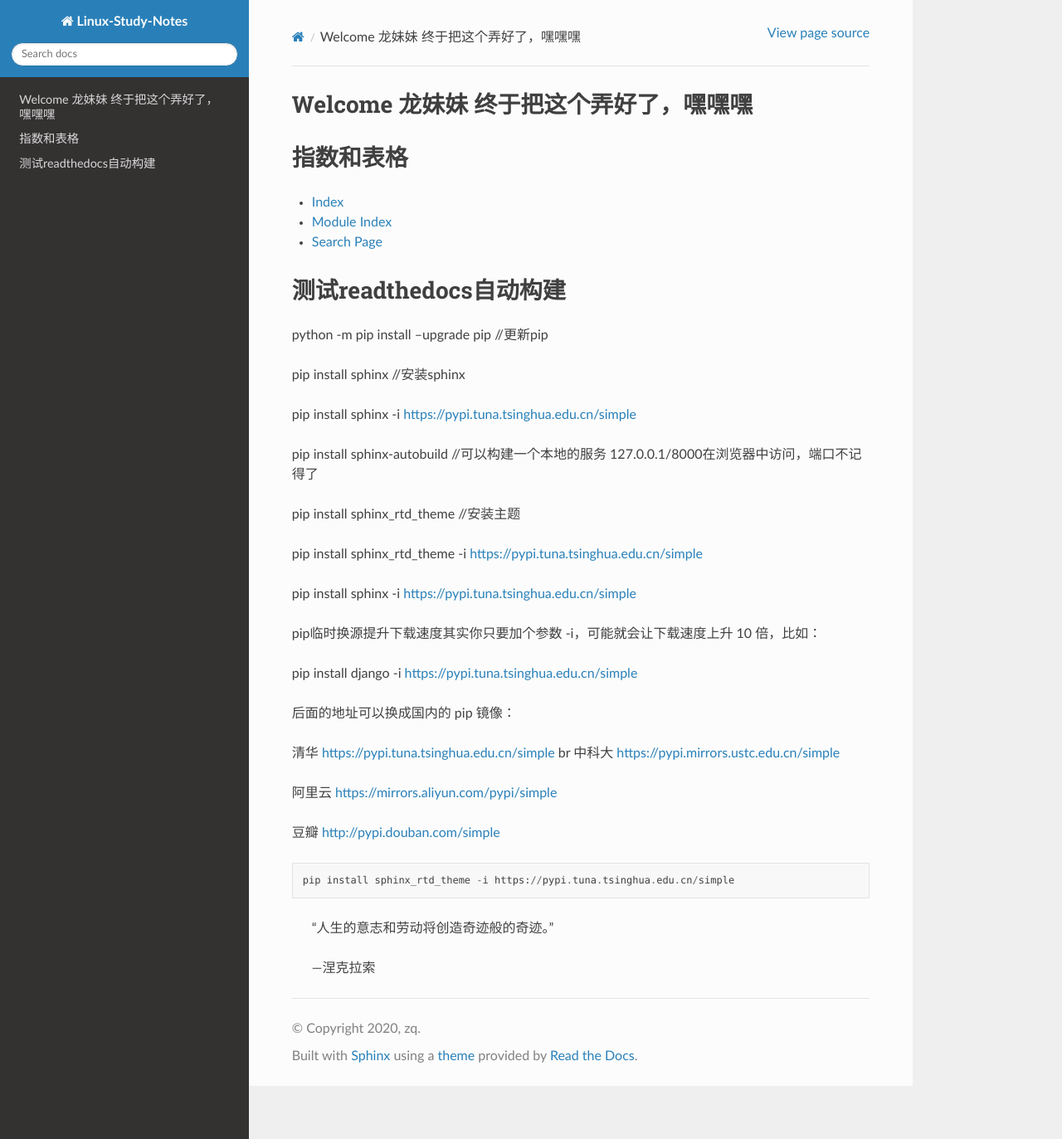
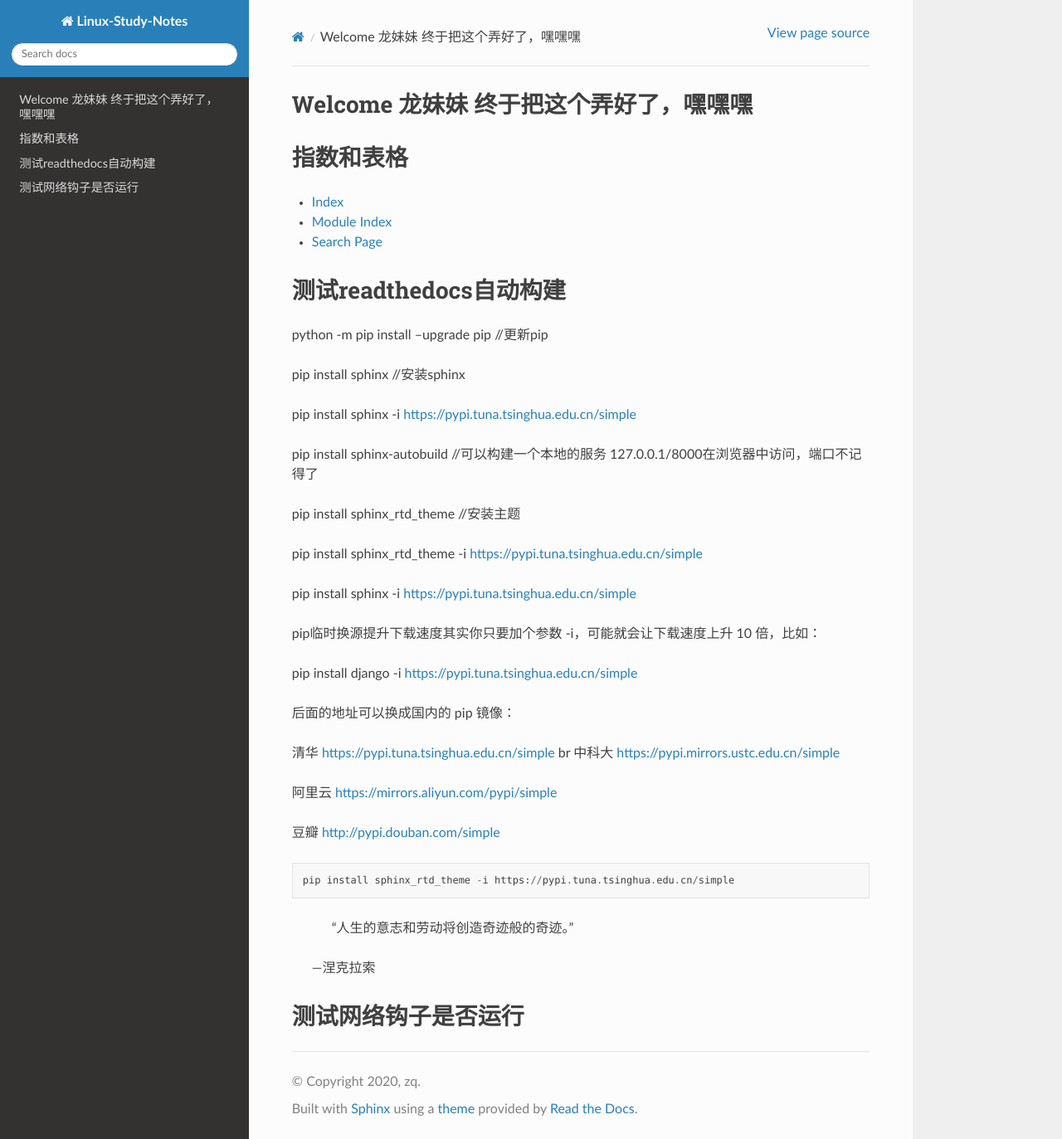
Before and after one commit to fdevil/Linux-Study-Notes, a Sphinx documentation site: the page built from source/index.rst, in a window 1280 px wide and 1373 px high. Shown: the whole window at 83% size. Built offline with Sphinx 7.4.7 and the Read the Docs theme 2.0.0, drawn with Linux system fonts in a browser that asks for light colours.

Commit message:
测试网络钩子

```diff
--- a/source/index.rst
+++ b/source/index.rst
@@ -57,6 +57,10 @@ pip install django -i https://pypi.tuna.tsinghua.edu.cn/simple
 
 ..
 
-      “人生的意志和劳动将创造奇迹般的奇迹。”
+	“人生的意志和劳动将创造奇迹般的奇迹。”
 
-      — 涅克拉索
+    — 涅克拉索
+
+
+测试网络钩子是否运行
+======================
```
